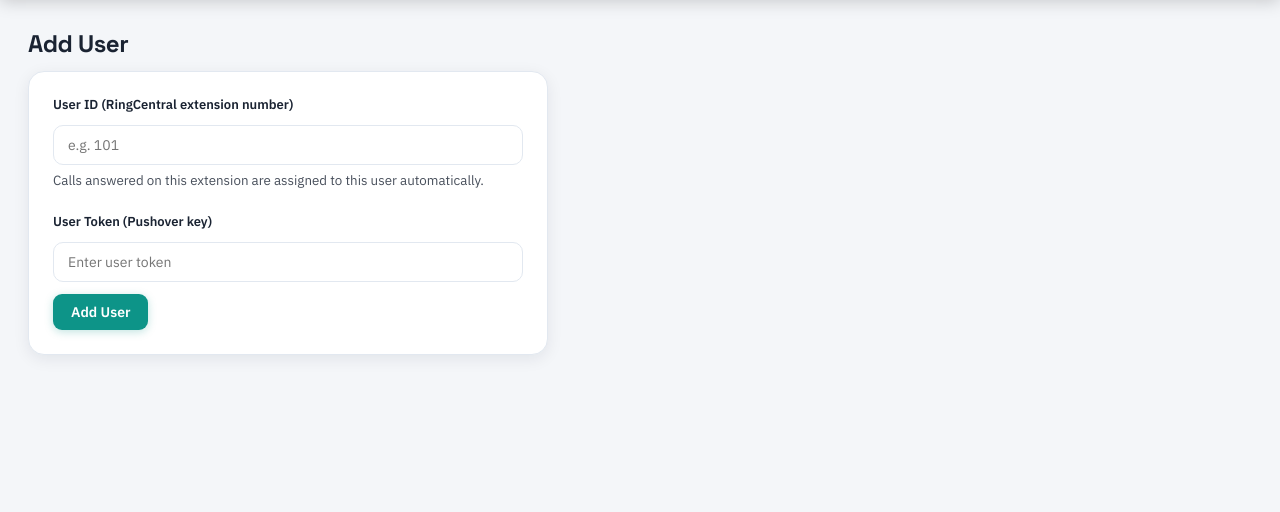
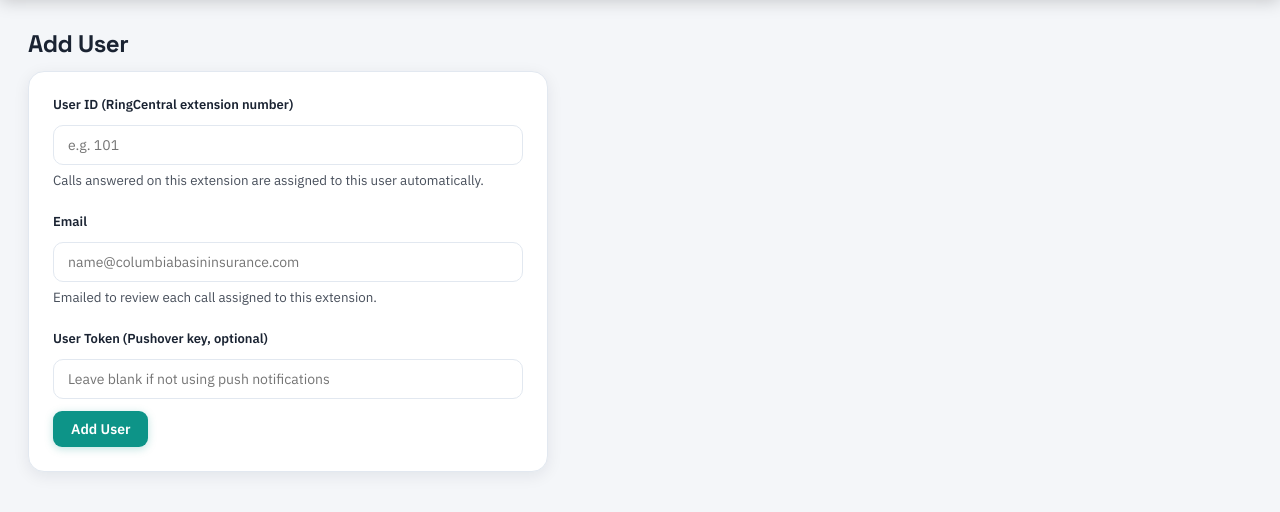
Before and after one commit to fredosaguilar/cbitranscripts, a FastAPI app: template templates/add_user.html in a window 1280 px wide. Shown: the part 60-572 px from the top of the page. Run offline with FastAPI, Linux system fonts and the light colour scheme; the template is opened without the code that fills it, so the values that code supplies are empty.

Commit message:
Email each agent about their own calls instead of central E&O alerts
Central red-flag alerts and the daily digest now default off. When a call
is assigned to an extension, the agent registered for that extension is
emailed to review the transcription and notes, with the client, reason
for call, follow-up task, and a direct link.

- users_tokens gains an email column; the Pushover token becomes optional
  so a user can be email-only
- Add/Edit User forms and the Dashboard handle email
- EXTENSION_EMAIL_MAP seeds or updates extension-to-email mappings at
  startup, e.g. "101:a@example.com,102:b@example.com"
- Push notifications only fire when a Pushover key is actually set

Verified against PostgreSQL 16: each extension's calls email only that
agent, an unmapped extension emails nobody, and no mail goes to the old
central recipients.

Co-Authored-By: Claude Fable 5 <noreply@anthropic.com>
Claude-Session: https://claude.ai/code/session_01SXC6x6ecTLvfa3AFWK2YWF

```diff
--- a/database.py
+++ b/database.py
@@ -59,6 +59,9 @@ def run_safe_migrations():
         "ALTER TABLE transcript_responses ADD COLUMN IF NOT EXISTS extension_number VARCHAR",
         "ALTER TABLE transcript_responses ADD COLUMN IF NOT EXISTS extension_name VARCHAR",
         "ALTER TABLE transcript_responses ADD COLUMN IF NOT EXISTS queue_name VARCHAR",
+        # Per-user email for call assignment notifications
+        "ALTER TABLE users_tokens ADD COLUMN IF NOT EXISTS email VARCHAR",
+        "ALTER TABLE users_tokens ALTER COLUMN token DROP NOT NULL",
     ]
     try:
         with engine.connect() as conn:
--- a/main.py
+++ b/main.py
@@ -86,6 +86,9 @@ def on_startup():
         "ALTER TABLE transcript_responses ADD COLUMN IF NOT EXISTS extension_number VARCHAR",
         "ALTER TABLE transcript_responses ADD COLUMN IF NOT EXISTS extension_name VARCHAR",
         "ALTER TABLE transcript_responses ADD COLUMN IF NOT EXISTS queue_name VARCHAR",
+        "ALTER TABLE users_tokens ADD COLUMN IF NOT EXISTS email VARCHAR",
+        # A user may be email-only, with no Pushover key
+        "ALTER TABLE users_tokens ALTER COLUMN token DROP NOT NULL",
     ]
     with engine.connect() as conn:
         for sql in migrations:
@@ -156,13 +159,18 @@ BUSINESS_DAYS = {
 }
 BUSINESS_TZ = os.getenv("BUSINESS_TZ", "America/Los_Angeles")
 
-# Immediate email alerts for E&O red flags (requires SMTP_* env vars; see alerts.py)
-RED_FLAG_ALERTS_ENABLED = _env_flag("RED_FLAG_ALERTS_ENABLED")
+# Central E&O red-flag alerts and the daily digest are off by default: each
+# agent is emailed about their own calls instead (see ASSIGNMENT_EMAILS_ENABLED).
+RED_FLAG_ALERTS_ENABLED = _env_flag("RED_FLAG_ALERTS_ENABLED", "false")
 RED_FLAG_MIN_CONFIDENCE = int(os.getenv("RED_FLAG_MIN_CONFIDENCE", "40"))
 
-# Daily digest email
-DIGEST_ENABLED = _env_flag("DIGEST_ENABLED")
+DIGEST_ENABLED = _env_flag("DIGEST_ENABLED", "false")
 DIGEST_HOUR = int(os.getenv("DIGEST_HOUR", "8"))
+
+# Email the assigned agent when a call lands on their extension
+ASSIGNMENT_EMAILS_ENABLED = _env_flag("ASSIGNMENT_EMAILS_ENABLED")
+# Optional startup seeding: "101:henry@example.com,102:fred@example.com"
+EXTENSION_EMAIL_MAP = os.getenv("EXTENSION_EMAIL_MAP", "")
 
 # Auto-create AgencyZoom tasks for fresh calls flagged follow_up_needed
 AUTO_AGENCY_ZOOM_TASKS = _env_flag("AUTO_AGENCY_ZOOM_TASKS")
@@ -601,6 +609,68 @@ def _send_red_flag_alert(transcript, data: TranscriptCreate, reasons: list[str])
     )
 
 
+def _send_assignment_email(transcript, user_email: str):
+    """Tell the agent a call landed on their extension and needs review."""
+    link = f"{FRONTEND_BASE_URL}/user/transcripts/{transcript.id}" if FRONTEND_BASE_URL else str(transcript.id)
+    client = _clean_string(transcript.client_name) or _clean_string(transcript.client_number) or "Unknown caller"
+    lines = [
+        f"A call assigned to you is ready for review: {client}",
+        "",
+        f"Client: {client}",
+        f"Number: {_clean_string(transcript.client_number) or 'Unknown'}",
+        f"Reason for call: {_clean_string(transcript.reason_for_call) or 'Not identified'}",
+        f"Call time: {transcript.start_time or 'Unknown'}",
+    ]
+    if transcript.queue_name:
+        lines.append(f"Arrived via: {transcript.queue_name}")
+    follow_up = _clean_string(transcript.follow_up_task)
+    if follow_up:
+        lines += ["", "Follow-up noted on the call:", follow_up]
+    lines += [
+        "",
+        "Please review the transcription and the notes, correct anything the AI got wrong,",
+        "and approve the transcript when it is accurate.",
+        "",
+        f"Open the call: {link}",
+    ]
+
+    alerts.send_email_async(
+        subject=f"Review your call: {client}",
+        body_text="\n".join(lines),
+        to_addresses=[user_email],
+    )
+
+
+def _seed_extension_emails():
+    """Create or update user records from EXTENSION_EMAIL_MAP at startup."""
+    entries = [entry.strip() for entry in EXTENSION_EMAIL_MAP.split(",") if entry.strip()]
+    if not entries:
+        return
+
+    db = SessionLocal()
+    try:
+        for entry in entries:
+            if ":" not in entry:
+                logger.warning("Ignoring malformed EXTENSION_EMAIL_MAP entry: %s", entry)
+                continue
+            extension, email = (part.strip() for part in entry.split(":", 1))
+            if not extension or not email:
+                continue
+            user = db.query(models.UserToken).filter(models.UserToken.user_id == extension).first()
+            if user:
+                if user.email != email:
+                    user.email = email
+                    logger.info("Updated email for extension %s", extension)
+            else:
+                db.add(models.UserToken(token_id=str(uuid.uuid4()), user_id=extension, email=email))
+                logger.info("Registered extension %s for assignment emails", extension)
+        db.commit()
+    except Exception:
+        logger.exception("Failed to seed extension emails")
+    finally:
+        db.close()
+
+
 def _local_tz():
     try:
         return ZoneInfo(BUSINESS_TZ)
@@ -753,6 +823,11 @@ def bootstrap_admin_account():
 
 
 @app.on_event("startup")
+def seed_extension_emails_on_startup():
+    _seed_extension_emails()
+
+
+@app.on_event("startup")
 def start_background_jobs():
     if DIGEST_ENABLED and alerts.is_email_configured():
         thread = threading.Thread(target=_daily_digest_loop, name="daily-digest", daemon=True)
@@ -853,13 +928,19 @@ def add_user_page(request: Request, db: Session = Depends(get_db)):
 def add_user(
     request: Request,
     user_id: str = Form(...),
-    user_token: str = Form(...),
+    email: str = Form(""),
+    user_token: str = Form(""),
     db: Session = Depends(get_db),
 ):
     if not get_logged_in_admin(request, db):
         return RedirectResponse(url="/", status_code=303)
 
-    new_user = models.UserToken(user_id=user_id, token=user_token)
+    new_user = models.UserToken(
+        token_id=str(uuid.uuid4()),
+        user_id=_clean_string(user_id),
+        email=_clean_string(email),
+        token=_clean_string(user_token),
+    )
     db.add(new_user)
     db.commit()
     return RedirectResponse(url="/admin/dashboard", status_code=303)
@@ -886,12 +967,14 @@ def edit_user_page(token_id: str, request: Request, db: Session = Depends(get_db
 # Update an existing notification user token.
 def update_user(
     token_id: str,
-    user_token: str = Form(...),
+    email: str = Form(""),
+    user_token: str = Form(""),
     db: Session = Depends(get_db),
 ):
     user = db.query(models.UserToken).filter(models.UserToken.token_id == token_id).first()
     if user:
-        user.token = user_token
+        user.email = _clean_string(email)
+        user.token = _clean_string(user_token)
         db.commit()
     return RedirectResponse(url="/admin/dashboard?updated=1", status_code=303)
 
@@ -1400,6 +1483,7 @@ def create_transcript(
 
     # Auto-assign to the user registered for this extension (or owner id), so
     # calls land on the right agent's plate without manual triage.
+    assigned_user = None
     if AUTO_ASSIGN_FROM_OWNER and not new_transcript.assigned_to:
         for candidate in (extension_number, resolved_owner_id):
             if not candidate:
@@ -1411,6 +1495,7 @@ def create_transcript(
             )
             if registered_user:
                 new_transcript.assigned_to = registered_user.user_id
+                assigned_user = registered_user
                 break
 
     db.add(new_transcript)
@@ -1442,11 +1527,27 @@ def create_transcript(
             except Exception:
                 logger.exception("Failed to auto-create AgencyZoom tasks for transcript %s", new_transcript.id)
 
+    # Tell the assigned agent their call is ready to review
+    if ASSIGNMENT_EMAILS_ENABLED:
+        recipient = assigned_user or (
+            db.query(models.UserToken)
+            .filter(models.UserToken.user_id == new_transcript.assigned_to)
+            .first()
+            if new_transcript.assigned_to
+            else None
+        )
+        recipient_email = _clean_string(getattr(recipient, "email", None))
+        if recipient_email:
+            try:
+                _send_assignment_email(new_transcript, recipient_email)
+            except Exception:
+                logger.exception("Failed to send assignment email for transcript %s", new_transcript.id)
+
     data.owner_id = resolved_owner_id
     data.client_number = resolved_client_number
     structured_response = _extract_structured_fields(data)
     user_token = db.query(models.UserToken).filter(models.UserToken.user_id == new_transcript.owner_id).first()
-    if user_token:
+    if user_token and _clean_string(user_token.token):
         send_push_notification(str(new_transcript.id), user_token.token, structured_response)
 
     return JSONResponse(content=structured_response, status_code=200)
--- a/models.py
+++ b/models.py
@@ -14,7 +14,8 @@ class UserToken(Base):
 
     token_id = Column(String, primary_key=True, default=uuid.uuid4, unique=True, index=True)
     user_id = Column(String, nullable=False, index=True)  # store user id directly as string
-    token = Column(String, nullable=False)
+    email = Column(String, nullable=True)
+    token = Column(String, nullable=True)  # Pushover key; optional when only email is used
     updated_at = Column(TIMESTAMP, default=datetime.utcnow, onupdate=datetime.utcnow)
 
 
--- a/templates/add_user.html
+++ b/templates/add_user.html
@@ -20,8 +20,14 @@
             Calls answered on this extension are assigned to this user automatically.
         </small>
 
-        <label>User Token (Pushover key)</label>
-        <input type="text" name="user_token" placeholder="Enter user token" required>
+        <label>Email</label>
+        <input type="email" name="email" placeholder="name@columbiabasininsurance.com">
+        <small style="display:block; margin:-6px 0 12px; opacity:0.8;">
+            Emailed to review each call assigned to this extension.
+        </small>
+
+        <label>User Token (Pushover key, optional)</label>
+        <input type="text" name="user_token" placeholder="Leave blank if not using push notifications">
 
         <button type="submit">Add User</button>
     </form>
--- a/templates/dashboard.html
+++ b/templates/dashboard.html
@@ -63,7 +63,8 @@
         <thead>
             <tr>
                 <th>#</th>
-                <th>Owner Id</th>
+                <th>Owner Id (Extension)</th>
+                <th>Email</th>
                 <th>Token</th>
                 <th>Actions</th>
             </tr>
@@ -73,7 +74,8 @@
             <tr>
                 <td>{{ loop.index }}</td>
                 <td>{{ user.user_id }}</td>
-                <td class="token">{{ user.token }}</td>
+                <td>{{ user.email or "—" }}</td>
+                <td class="token">{{ user.token or "—" }}</td>
                 <td class="actions">
                     <a href="/admin/edit-user/{{ user.token_id }}" class="edit-btn">Edit</a>
                     <a href="/admin/delete-user/{{ user.token_id }}" class="delete-btn" onclick="return confirm('Are you sure you want to delete this user?');">Delete</a>
```
Also changed, not shown: alerts.py (+14 -7 lines), templates/edit_user.html (+6 -2 lines).
